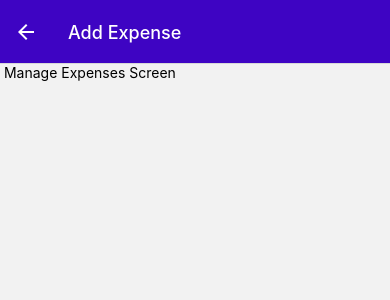
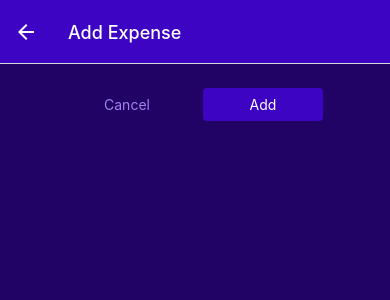
Before and after one commit to ranaawais0303/expenseWithNative, a React Native app in the folder expenseNative/: screen /ManageExpense in a window 390 px wide. Shown: the top 300 px of the page. Built offline with nearby package versions, Linux system fonts and the light colour scheme.

Commit message:
buttons add

```diff
--- /dev/null
+++ b/expenseNative/components/UI/Button.js
@@ -0,0 +1,45 @@
+import React from "react";
+import { Pressable, View, Text, StyleSheet } from "react-native";
+import { GlobalStyles } from "../../constant/styles";
+
+function Button({ children, onPress, mode, style }) {
+  return (
+    <View style={style}>
+      <Pressable
+        onPress={onPress}
+        style={({ pressed }) => pressed && styles.pressed}
+      >
+        <View style={[styles.button, mode === "flat" && styles.flat]}>
+          <Text style={[styles.buttonText, mode === "flat" && styles.flatText]}>
+            {children}
+          </Text>
+        </View>
+      </Pressable>
+    </View>
+  );
+}
+
+export default Button;
+
+const styles = StyleSheet.create({
+  button: {
+    borderRadius: 4,
+    padding: 8,
+    backgroundColor: GlobalStyles.colors.primary500,
+  },
+  flat: {
+    backgroundColor: "transparent",
+  },
+  buttonText: {
+    color: "white",
+    textAlign: "center",
+  },
+  flatText: {
+    color: GlobalStyles.colors.primary200,
+  },
+  pressed: {
+    opacity: 0.75,
+    backgroundColor: GlobalStyles.colors.primary100,
+    borderRadius: 4,
+  },
+});
--- a/expenseNative/screens/ManageExpenses.js
+++ b/expenseNative/screens/ManageExpenses.js
@@ -1,5 +1,8 @@
 import { useLayoutEffect } from "react";
-import { Text } from "react-native";
+import { View, StyleSheet } from "react-native";
+import IconButton from "../components/UI/IconButton";
+import { GlobalStyles } from "../constant/styles";
+import Button from "../components/UI/Button";
 function ManageExpenses({ route, navigation }) {
   const editedExpenseId = route.params?.expenseId;
 
@@ -11,7 +14,55 @@
       title: isEditing ? "Edit Expense" : "Add Expense",
     });
   }, [navigation, isEditing]);
+  function deleteExpenseHandler() {}
+  function cancelHandler() {}
+  function confirmHandler() {}
 
-  return <Text> Manage Expenses Screen</Text>;
+  return (
+    <View style={styles.container}>
+      <View style={styles.buttonContainer}>
+        <Button style={styles.button} mode="flat" onPress={cancelHandler}>
+          Cancel
+        </Button>
+        <Button style={styles.button} onPress={confirmHandler}>
+          {isEditing ? "Update" : "Add"}
+        </Button>
+      </View>
+      {isEditing && (
+        <View style={styles.deleteContainer}>
+          <IconButton
+            icon="trash"
+            color={GlobalStyles.colors.error500}
+            size={36}
+            onPress={deleteExpenseHandler}
+          />
+        </View>
+      )}
+    </View>
+  );
 }
 export default ManageExpenses;
+
+const styles = StyleSheet.create({
+  container: {
+    flex: 1,
+    padding: 24,
+    backgroundColor: GlobalStyles.colors.primary800,
+  },
+  button: {
+    minWidth: 120,
+    marginHorizontal: 8,
+  },
+  buttonContainer: {
+    flexDirection: "row",
+    justifyContent: "center",
+    alignItems: "center",
+  },
+  deleteContainer: {
+    marginTop: 16,
+    paddingTop: 8,
+    borderTopWidth: 2,
+    borderBottomColor: GlobalStyles.colors.primary200,
+    alignItems: "center",
+  },
+});
```
